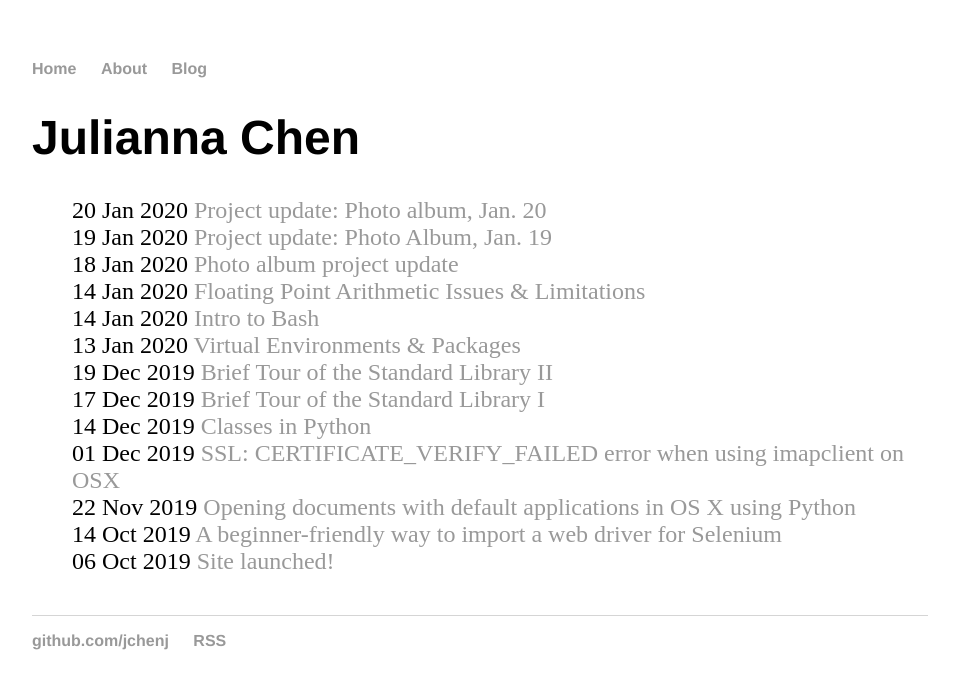
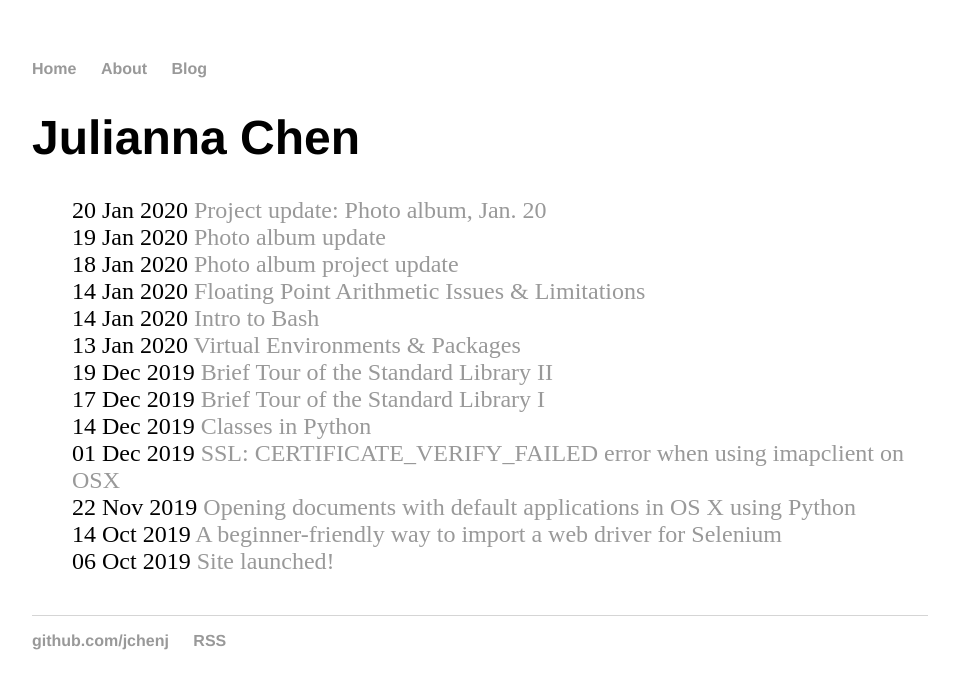
Before and after one commit to jchenj/jchenj.github.io, a Jekyll site: the page built from blog/index.html, in a window 1280 px wide. Shown: the top 689 px of the page, without its empty margins (160-1119 px from the left). Built offline with Jekyll 4.4.1, drawn with Linux system fonts in a browser that asks for light colours.

Commit message:
Update 2020-01-19-photo-album-update.md

```diff
--- a/_posts/2020-01-19-photo-album-update.md
+++ b/_posts/2020-01-19-photo-album-update.md
@@ -1,6 +1,6 @@
 ---
 layout: post
-title: "Project update: Photo Album, Jan. 19"
+title: "Photo album update"
 date: 2020-01-19
 ---
 Put index into table format
```
